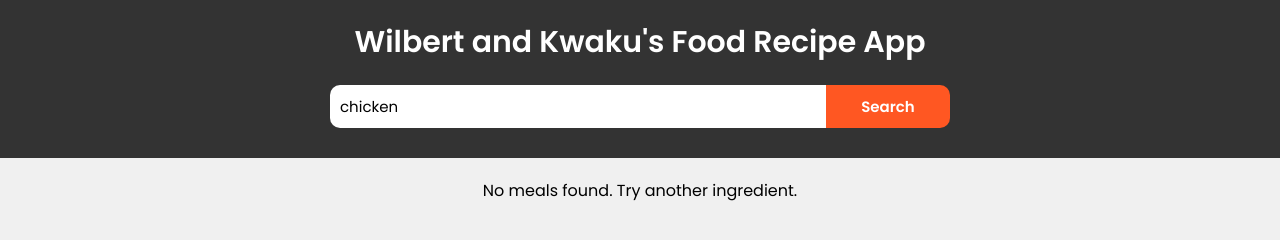
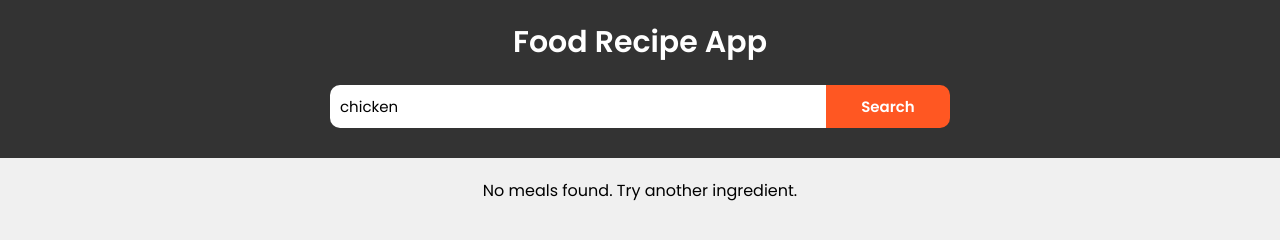
Before and after one commit to Webnai/recipe-site, a plain HTML site: page index.html in a window 1280 px wide. Drawn offline with Linux system fonts and the light colour scheme; no server answers.

Commit message:
updated something

```diff
--- a/index.html
+++ b/index.html
@@ -5,13 +5,13 @@
     <meta charset="UTF-8">
     <meta name="viewport" content="width=device-width, initial-scale=1.0">
     <link rel="stylesheet" href="style.css">
-    <title>Kwaku and Wilbert Project</title>
+    <title>Recipe Site</title>
 </head>
 
 <body>
 
     <header>
-        <h1>Wilbert and Kwaku's Food Recipe App</h1>
+        <h1>Food Recipe App</h1>
         <div class="search">
             <input type="text" id="searchInput" placeholder="Enter an ingredient...">
             <button id="searchButton">Search</button>
```
